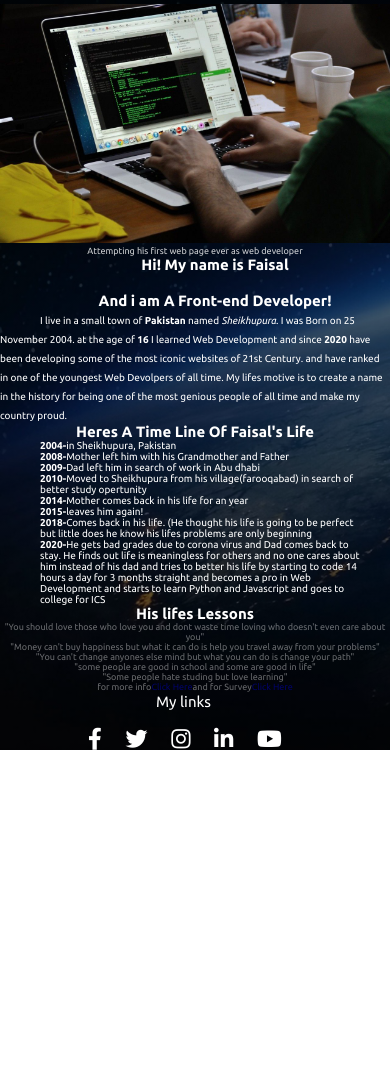
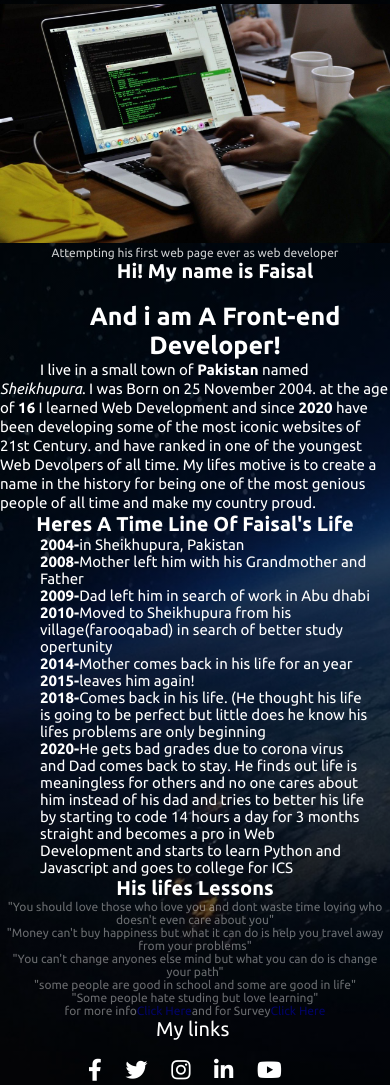
Before and after one commit to faisalvirk/faisalvirk.github.io, a plain HTML site: page index.html in a window 390 px wide. Shown: the part 143-1228 px from the top of the page. Before the commit the page ends 893 px from the top, so only its background shows below. Drawn offline with nearby package versions, Linux system fonts and the light colour scheme.

Commit message:
Add files via upload

```diff
--- a/style.css
+++ b/style.css
@@ -254,11 +254,13 @@
       }
       .sm{
           margin-left: 550px;
+          margin-bottom: 20px;
       }
       .sm a{
         color: #fff;
         font-size: 22px;
         margin: 0 10px;
+        margin-bottom: 20px;
 
       }
 
@@ -284,30 +286,30 @@
       }
       @media screen and (max-width: 980px){
       p{
-       font-size: 9px;
+       font-size: 12px;
       }
       ul{
-          font-size: 10px;
+          font-size: 15px;
       }
       h5{
+          font-size: 20px;
+      }
+      h6{
+          font-size: 20px;
+      }
+      p3{
           font-size: 15px;
       }
-      h6{
-          font-size: 15px;
-      }
-      p3{
-          font-size: 10px;
-      }
       h2{
-          font-size: 15px;
+          font-size: 20x;
           text-align: center;
       }
       h3{
-          font-size: 15px;
+          font-size: 20px;
           text-align: center;
       }
       #descripition{
-          font-size: 10px;
+          font-size: 15px;
           margin-top:2%;
           text-align: center;
           color: white;
@@ -323,13 +325,13 @@
           text-align: center;
       }
       p2{
-          font-size: 15px ;
+          font-size: 20px ;
           margin-left: 40%;
       }
       .sm{
           margin-left: 20%;
       }
       #description{
-          margin-left: 98px;
+          margin-left: 55px;
       }
     }
```
